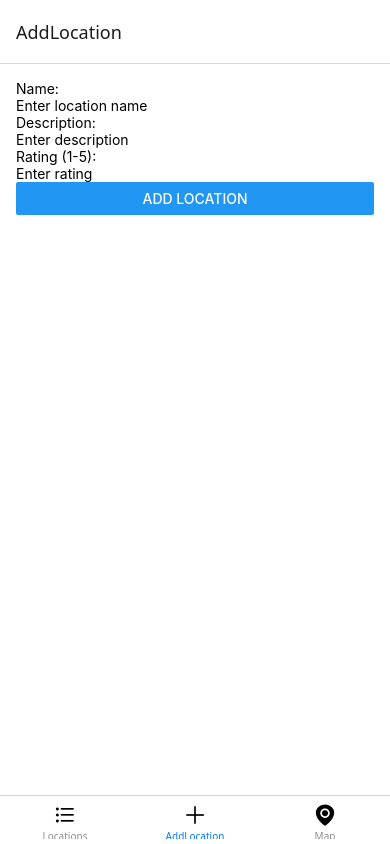
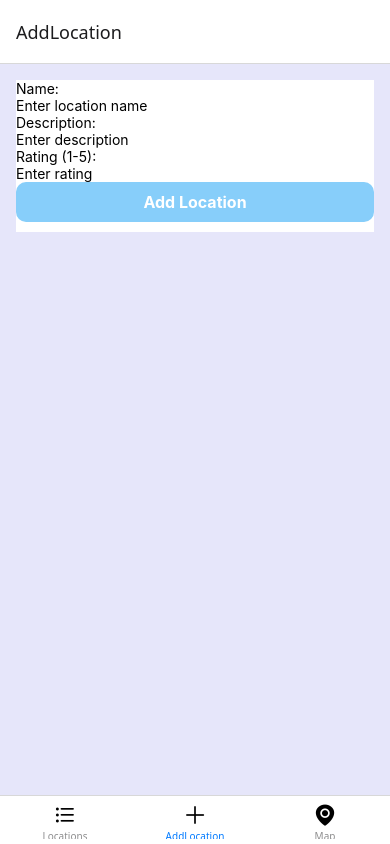
Before and after one commit to katirantala/LocationApp, a React Native app: screen /AddLocation in a window 390 px wide. Built offline with nearby package versions, Linux system fonts and the light colour scheme; no server answers; the database is empty.

Commit message:
Added some styles.

```diff
--- a/screens/AddLocationScreen.js
+++ b/screens/AddLocationScreen.js
@@ -1,7 +1,8 @@
 import React, { useState } from 'react';
-import { View, Text, TextInput, Button, Alert } from 'react-native';
+import { View, Text, TextInput, TouchableOpacity, Alert } from 'react-native';
 import { addLocation } from '../firebase/FirestoreController';
 import styles from '../styles/Styles.js';
+import { SafeAreaView } from 'react-native-safe-area-context';
 
 function AddLocationScreen({ navigation }) {
     const [name, setName] = useState('');
@@ -25,7 +26,8 @@ function AddLocationScreen({ navigation }) {
     }
 
     return (
-        <View style={styles.container}>
+        <SafeAreaView style={styles.container}>
+        <View style={styles.form}>
             <Text style={styles.label}>Name:</Text>
             <TextInput style={styles.input} value={name} onChangeText={setName} placeholder="Enter location name" />
 
@@ -35,8 +37,11 @@ function AddLocationScreen({ navigation }) {
             <Text style={styles.label}>Rating (1-5):</Text>
             <TextInput style={styles.input} value={rating} onChangeText={setRating} placeholder="Enter rating" keyboardType="numeric" />
 
-            <Button title="Add Location" onPress={handleAddLocation} />
+            <TouchableOpacity style={styles.button} onPress={handleAddLocation}>
+                <Text style={styles.buttonText}>Add Location</Text>
+            </TouchableOpacity>
         </View>
+        </SafeAreaView>
     );
 }
 
--- a/screens/LocationsListScreen.js
+++ b/screens/LocationsListScreen.js
@@ -1,25 +1,30 @@
 import React from 'react';
-import { View, Text, FlatList, Button } from 'react-native';
-import { useLocations } from '../firebase/FirestoreController';
+import { View, Text, FlatList, TouchableOpacity } from 'react-native';
+import { useLocations } from '../firebase/FirestoreController.js';
 import styles from '../styles/Styles.js';
 
-function LocationsListScreen({ navigation }) {
+const LocationsListScreen = ({ navigation }) => {
     const locations = useLocations();
 
-    function renderItem({ item }) {
-        return (
-            <View style={styles.itemContainer}>
-                <Text style={styles.itemName}>{item.name}</Text>
-                <Text style={styles.itemDescription}>{item.description}</Text>
-                <Text style={styles.itemRating}>Rating: {item.rating}</Text>
-            </View>
-        );
-    }
+    const renderItem = ({ item }) => (
+        <TouchableOpacity
+            style={styles.itemContainer}
+            onPress={() => navigation.navigate('Map', { locationName: item.name })}
+        >
+            <Text style={styles.itemName}>{item.name}</Text>
+            <Text style={styles.itemDescription}>{item.description}</Text>
+            <Text style={styles.itemRating}>Rating: {item.rating}</Text>
+        </TouchableOpacity>
+    );
 
     return (
         <View style={styles.container}>
-            <Button title="Add Location" onPress={() => navigation.navigate('AddLocation')} />
-
+            <TouchableOpacity
+                style={styles.button}
+                onPress={() => navigation.navigate('AddLocation')}
+            >
+                <Text style={styles.buttonText}>Add Location</Text>
+            </TouchableOpacity>
             {locations.length === 0 ? (
                 <Text style={styles.emptyMessage}>No locations found.</Text>
             ) : (
@@ -31,6 +36,6 @@ function LocationsListScreen({ navigation }) {
             )}
         </View>
     );
-}
+};
 
 export default LocationsListScreen;
--- a/styles/Styles.js
+++ b/styles/Styles.js
@@ -4,7 +4,7 @@ const styles = StyleSheet.create({
     container: {
         flex: 1,
         padding: 16,
-        backgroundColor: '#fff',
+        backgroundColor: '#E6E6FA',
     },
     itemContainer: {
         marginBottom: 16,
@@ -12,11 +12,16 @@ const styles = StyleSheet.create({
         borderWidth: 1,
         borderColor: '#ccc',
         borderRadius: 8,
-        backgroundColor: '#f9f9f9',
+        backgroundColor: '#FFFFFF',
+    },
+    form: {
+        backgroundColor: '#FFFFFF'
+
     },
     itemName: {
         fontSize: 18,
         fontWeight: 'bold',
+        backgroundColor: '#FFFFFF'
     },
     itemDescription: {
         fontSize: 14,
@@ -31,6 +36,19 @@ const styles = StyleSheet.create({
         textAlign: 'center',
         marginTop: 20,
     },
+    button: {
+        backgroundColor: '#87CEFA',
+        padding: 10,
+        borderRadius: 10,
+        alignItems: 'center',
+        marginBottom: 10,
+    },
+    buttonText: {
+        color: '#FFFFFF',
+        fontSize: 16,
+        fontWeight: 'bold',
+    }
+
 });
 
 export default styles;
```
